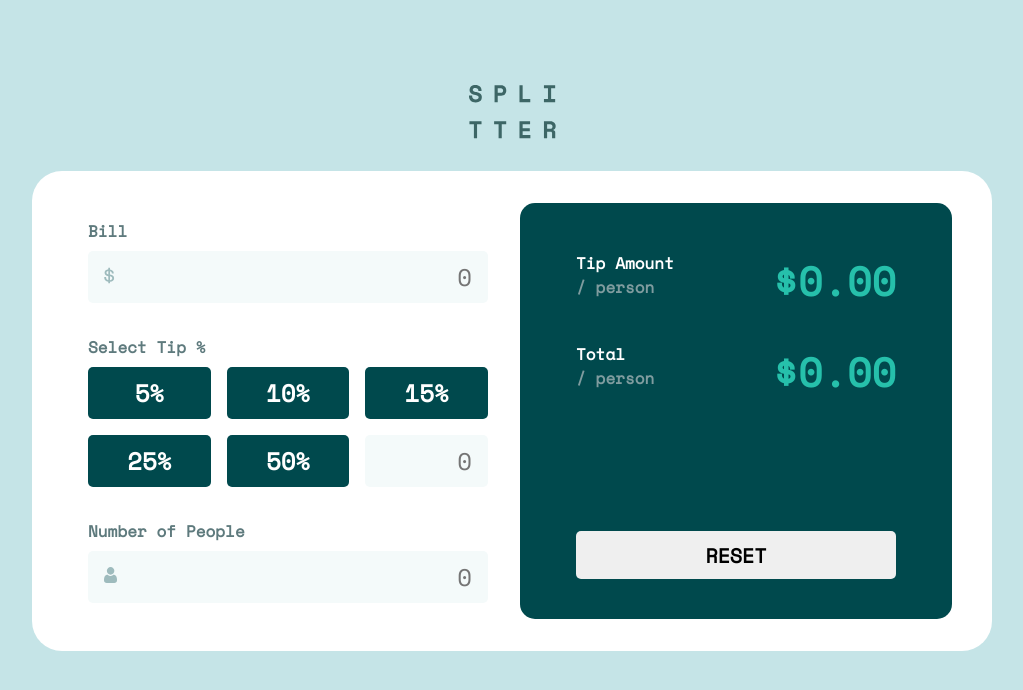
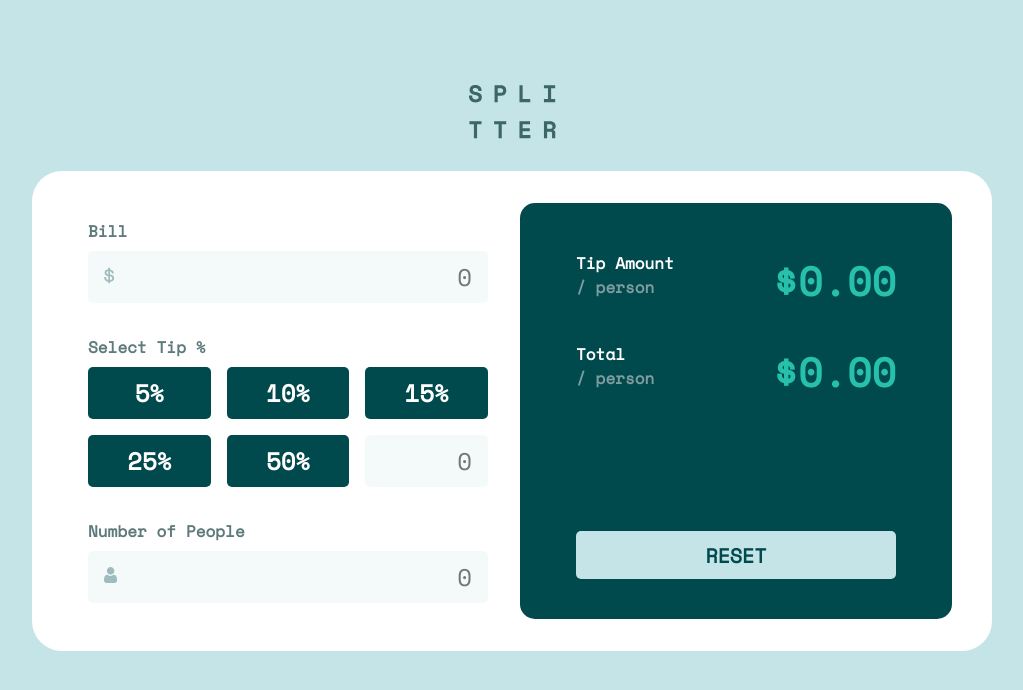
Before and after one commit to FTP-droid/tip-calculator-app-main, a React (Vite) app: page / in a window 1280 px wide. In both pictures the pointer is over the button "RESET". Shown: the top 690 px of the page, without its empty margins (128-1151 px from the left). Built offline with nearby package versions, Linux system fonts and the light colour scheme.

Commit message:
Added hover styling for reset button.

```diff
--- a/src/components/Calculator/Calculator.module.css
+++ b/src/components/Calculator/Calculator.module.css
@@ -135,4 +135,11 @@
     border-radius: 5px;
     width: calc(100% - 5rem);
     margin-bottom: 1.5rem;
+    background-color: var(--strong-cyan);
+    color: var(--very-dark-cyan);
 }
+
+#reset-button:hover {
+    cursor: pointer;
+    background-color: var(--light-grayish-cyan);
+}
```
